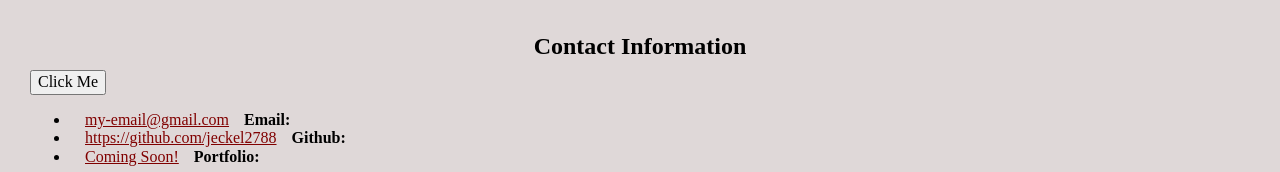
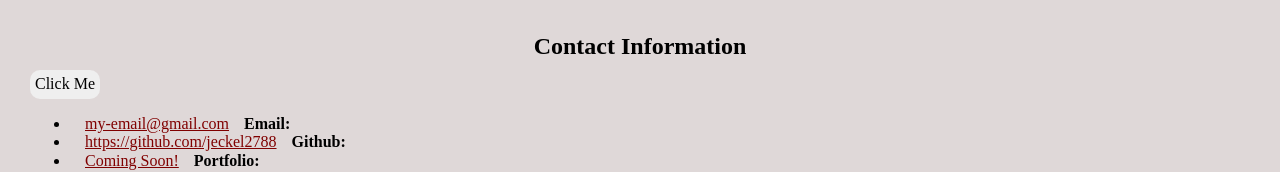
Before and after one commit to jeckel2788/justnorm, a plain HTML site: page index.html in a window 1280 px wide. Shown: the part 530-702 px from the top of the page. Drawn offline with nearby package versions, Linux system fonts and the light colour scheme.

Commit message:
added button style

```diff
--- a/style.css
+++ b/style.css
@@ -69,3 +69,10 @@ h3 {
 * {
   box-sizing: border-box;
 }
+
+ button {
+    padding: 5px;
+    border: none;
+    border-radius: 10px;
+    cursor: pointer;
+  }
```
